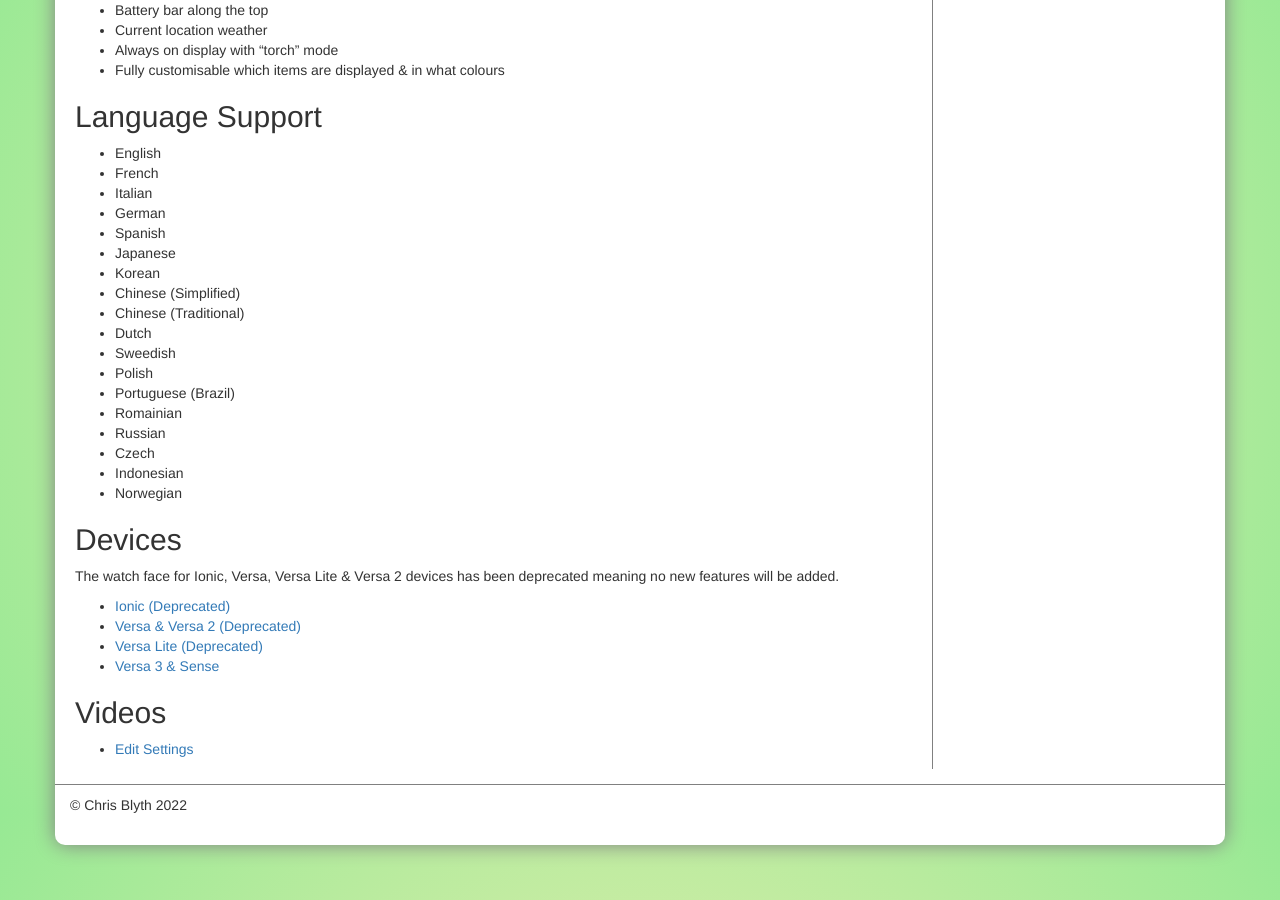
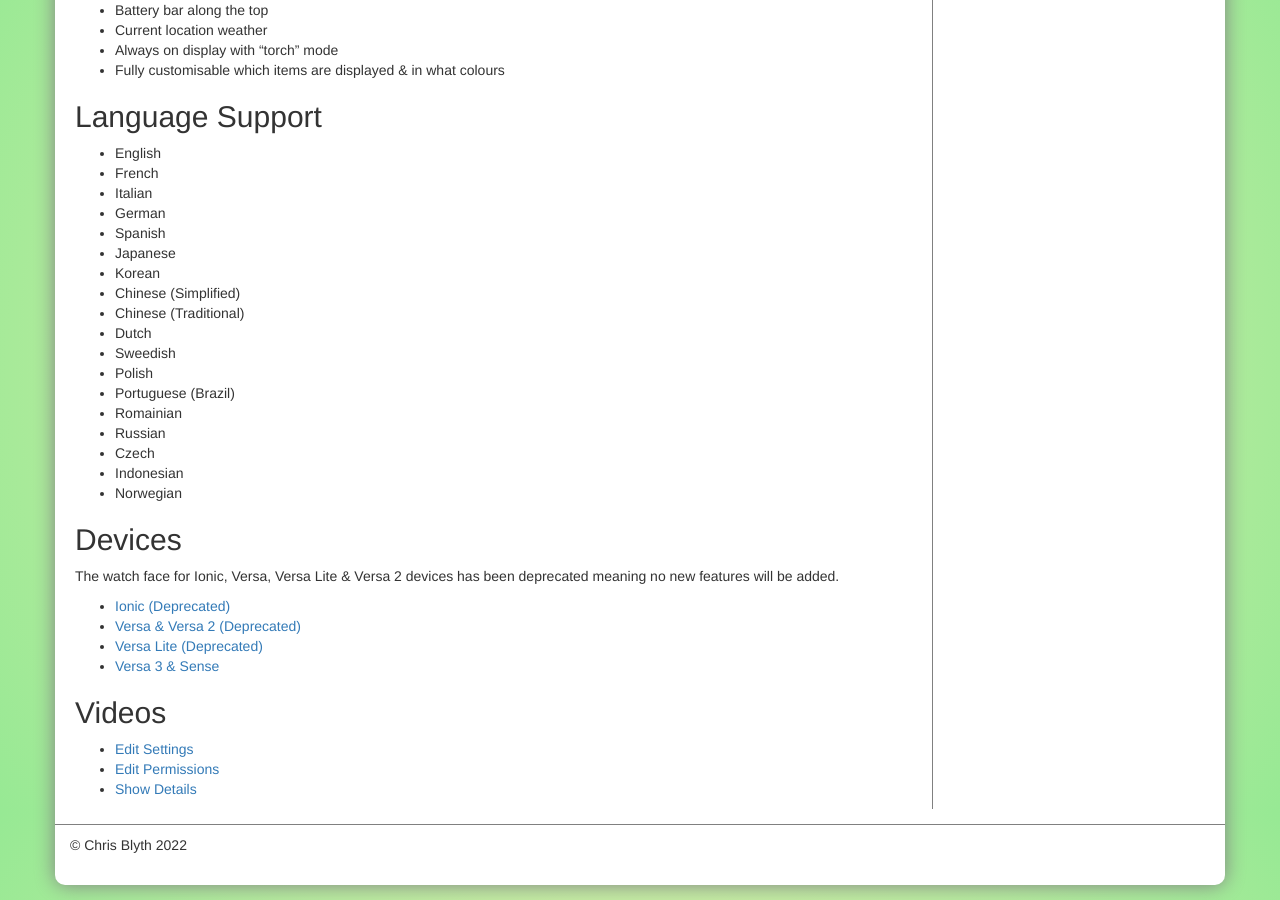
Before and after one commit to BlythMeister/Fitbit-Overview-Face, a Jekyll site: the page built from docs/index.md, in a window 1280 px wide and 900 px high, scrolled down 987 px. Built offline with Jekyll 4.4.1, drawn with Linux system fonts in a browser that asks for light colours; nearby versions of some CDN libraries.

Commit message:
Update index.md

```diff
--- a/docs/index.md
+++ b/docs/index.md
@@ -69,3 +69,5 @@ The watch face for Ionic, Versa, Versa Lite & Versa 2 devices has been deprecate
 ## Videos
 
 * [Edit Settings]({{ site.url }}/images/show-settings.mp4)
+* [Edit Permissions]({{ site.url }}/images/show-permissions.mp4)
+* [Show Details]({{ site.url }}/images/show-details.mp4)
```
